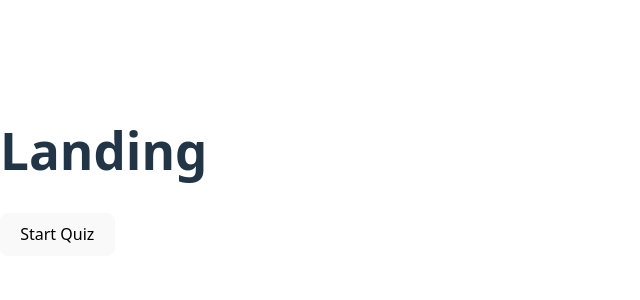
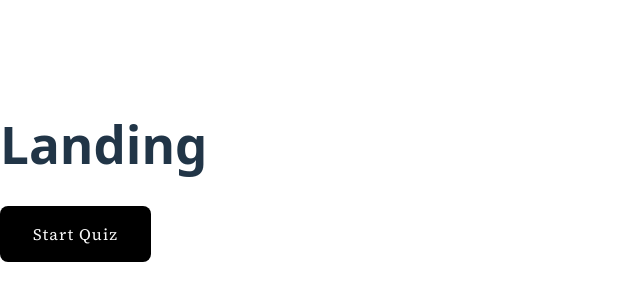
Before and after one commit to ikoronka/on-running-take-home, a React (Vite) app: page / in a window 1280 px wide. Shown: the part 228-528 px from the top of the page, without its empty margins (0-640 px from the left). Built offline with nearby package versions, Linux system fonts and the light colour scheme.

Commit message:
feat: button component and styles

```diff
--- a/package.json
+++ b/package.json
@@ -10,6 +10,7 @@
     "preview": "vite preview"
   },
   "dependencies": {
+    "@fontsource/source-serif-4": "^5.2.9",
     "react": "^19.2.0",
     "react-dom": "^19.2.0",
     "react-router-dom": "^7.12.0"
--- a/src/App.tsx
+++ b/src/App.tsx
@@ -1,5 +1,6 @@
 import { BrowserRouter, Navigate, Route, Routes } from 'react-router-dom';
 import { QuizProvider } from './context/QuizContext';
+import '@fontsource/source-serif-4';
 
 import LandingPage from './pages/LandingPage.tsx';
 import QuizPage from './pages/QuizPage.tsx';
--- a/src/components/ui/Button/Button.module.scss
+++ b/src/components/ui/Button/Button.module.scss
@@ -0,0 +1,38 @@
+@use '../../../styles/variables' as v;
+@use "sass:color";
+
+.btn {
+  display: inline-flex;
+  justify-content: center;
+  align-items: center;
+
+  padding: 1em 2rem;
+  font-family: v.$font-family-base;
+  font-weight: v.$font-weight-medium;
+  font-size: 1rem;
+  text-transform: capitalize;
+  letter-spacing: 1px;
+
+  transition: v.$transition-base;
+
+  // accessibility
+  &:focus-visible {
+    outline: none;
+  }
+
+  &:disabled {
+    opacity: 0.5;
+    cursor: not-allowed;
+  }
+
+  // --- Variants ---
+  &--primary {
+    background-color: v.$color-black;
+    color: v.$color-white;
+
+    &:hover:not(:disabled) {
+      background-color: color.scale(v.$color-black, $lightness: 15%);
+      border-color: transparent;
+    }
+  }
+}
--- a/src/components/ui/Button/Button.tsx
+++ b/src/components/ui/Button/Button.tsx
@@ -0,0 +1,30 @@
+import React from 'react';
+import styles from './Button.module.scss';
+
+interface ButtonProps extends React.ButtonHTMLAttributes<HTMLButtonElement> {
+  variant?: 'primary' | 'outline' | 'shop' | 'text';
+  fullWidth?: boolean;
+}
+
+export const Button = ({
+  children,
+  variant = 'primary',
+  fullWidth = false,
+  className = '',
+  ...props
+}: ButtonProps) => {
+  const buttonClassNames = [
+    styles.btn,
+    styles[`btn--${variant}`],
+    fullWidth ? styles[`btn--full`] : '',
+    className,
+  ]
+    .join(' ')
+    .trim();
+
+  return (
+    <button className={buttonClassNames} {...props}>
+      {children}
+    </button>
+  );
+};
--- a/src/pages/LandingPage.tsx
+++ b/src/pages/LandingPage.tsx
@@ -1,4 +1,5 @@
 import { useNavigate } from 'react-router-dom';
+import { Button } from '../components/ui/Button/Button.tsx';
 
 const LandingPage = () => {
   const navigate = useNavigate();
@@ -10,7 +11,7 @@ const LandingPage = () => {
   return (
     <>
       <h1>Landing</h1>
-      <button onClick={handleStart}>Start Quiz</button>
+      <Button onClick={handleStart}>Start Quiz</Button>
     </>
   );
 };
--- a/src/styles/_variables.scss
+++ b/src/styles/_variables.scss
@@ -0,0 +1,18 @@
+/* --- Colors --- */
+$color-black:       #000000;  // Text + primary buttons
+$color-white:       #f7f7f7;
+$color-petrol:      #3f6374;  // Accent color for "Shop now"
+$color-grey-light:  #333333;  // Question background
+
+/* --- Typography --- */
+$font-family-base:  "Source Serif 4", serif;
+$font-weight-bold:  700;
+$font-weight-medium: 500;
+
+/* --- Spacing --- */
+$spacing-sm: 0.5rem;
+$spacing-md: 1rem;
+$spacing-lg: 2rem;
+
+/* --- Transitions --- */
+$transition-base: all 0.3s ease;
```
Also changed, not shown: 1 other file (tests, documents, lock files or other folders).
